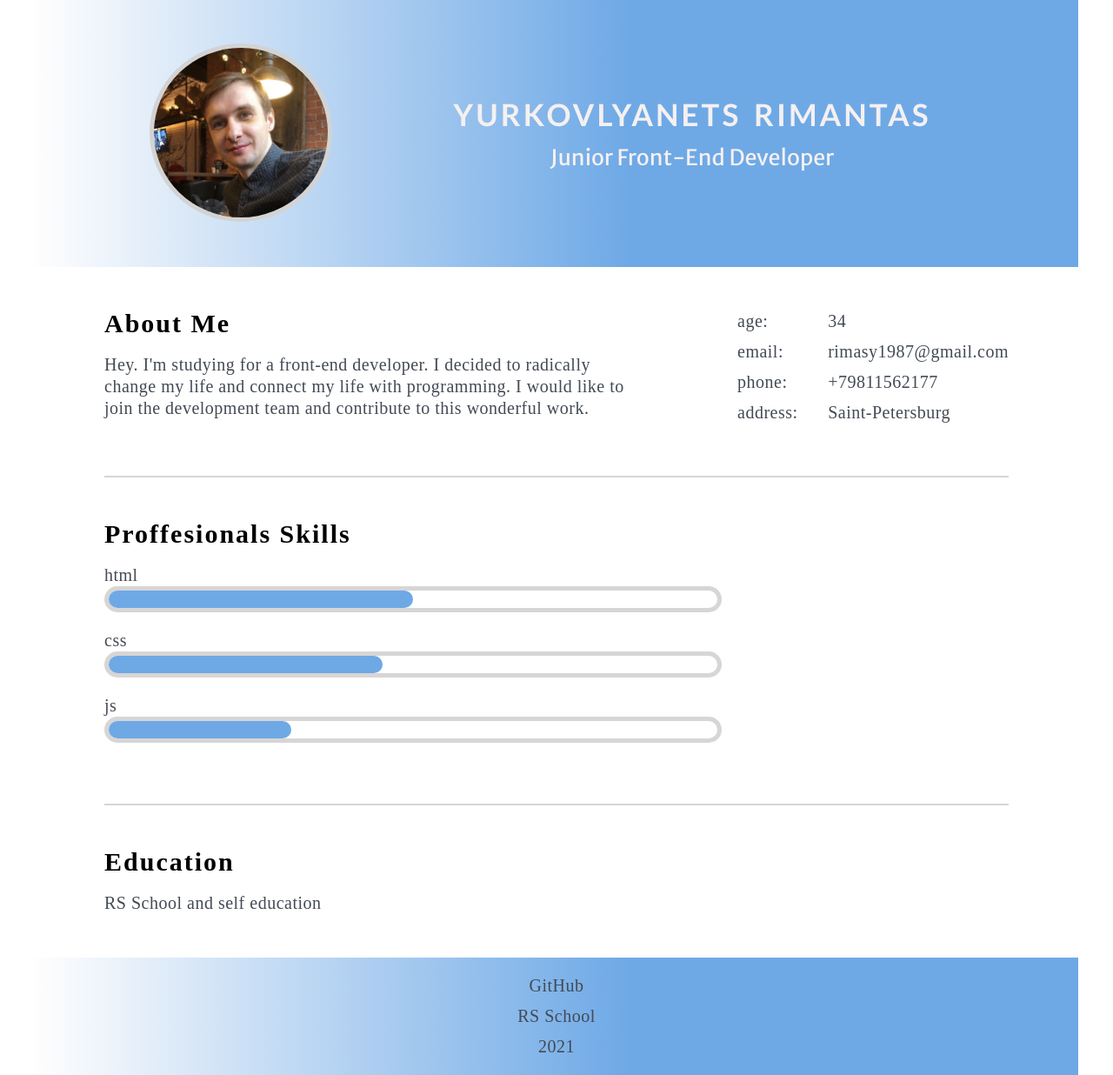
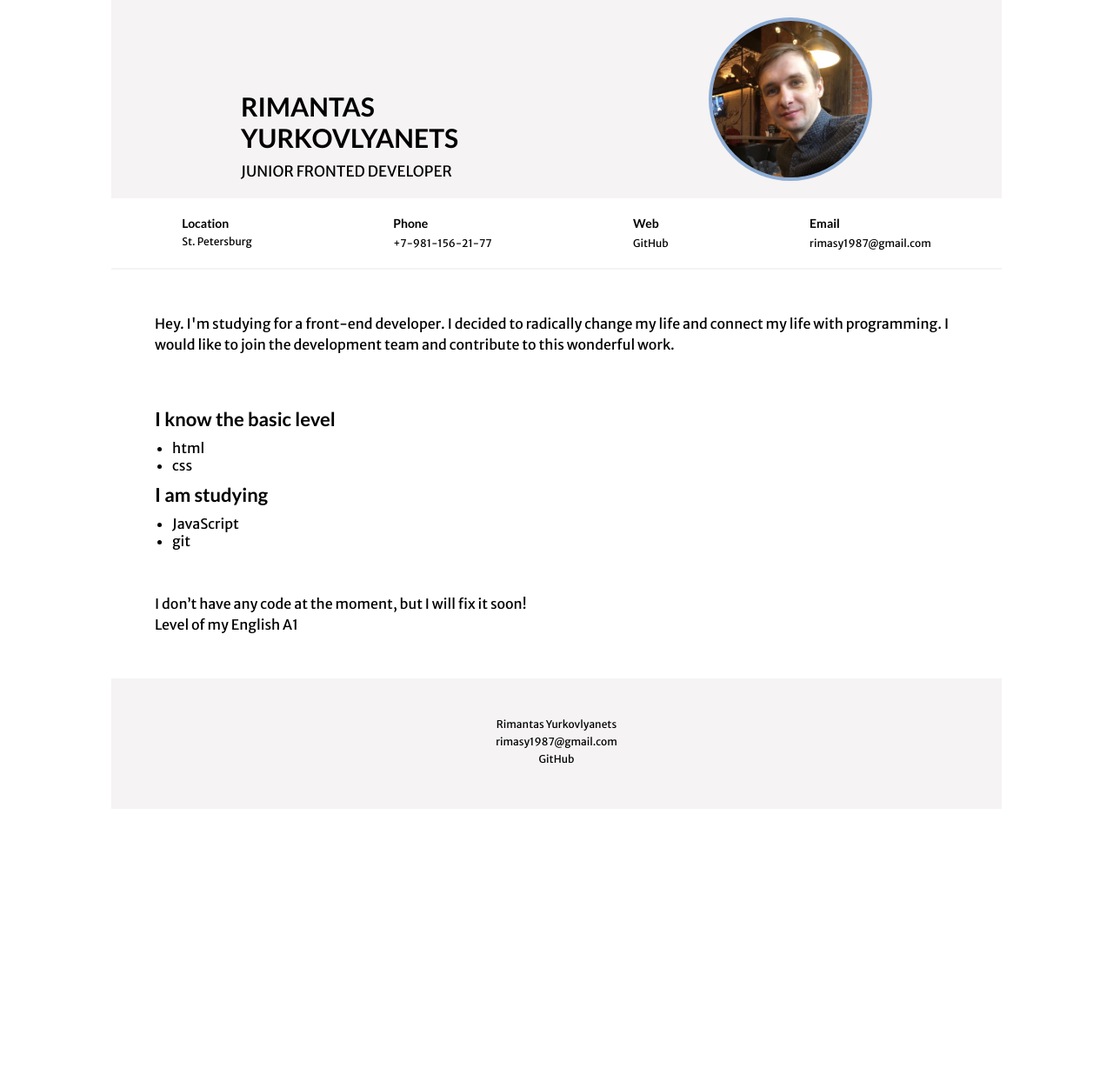
Before and after one commit to Jr-Rimas/rsschool-cv, a plain HTML site: page index.html in a window 1280 px wide. Shown: the whole page at 87% size. After the commit the page ends 930 px from the top, so only its background shows below. Drawn offline with Linux system fonts and the light colour scheme.

Commit message:
Revert "refactor: reright all cv"

```diff
--- a/index.html
+++ b/index.html
@@ -1,104 +1,62 @@
 <!DOCTYPE html>
 <html lang="en">
 <head>
-    <meta charset="UTF-8" />
-    <link rel="stylesheet" href="style.css" />
-    <meta name="viewport" content="width=device-width, initial-scale=1.0" />
-    <link
-      href="https://fonts.googleapis.com/css?family=Lato:700%7CMerriweather+Sans:400,700,900&display=swap"
-      rel="stylesheet"
-    />
+  <meta charset="UTF-8">
+  <link rel="stylesheet" href="style.css">
+  <meta name="viewport" content="width=device-width, initial-scale=1.0">
+  <link href="https://fonts.googleapis.com/css?family=Lato:700%7CMerriweather+Sans:400,700&display=swap" rel="stylesheet">
   <title>Resume</title>
 </head>
 <body>
   <header class="header">
-      <div class="wrapper">
-        <div class="header_wrapper">
-          <div class="header_photo">
-            <img
-              class="photo_cv"
-              src="./img/MyPhotoResume.jpg"
-              alt="myPhoto"
-              width="200"
-            />
+    <div class="title">
+      <h1 class="name">rimantas <br> yurkovlyanets</h1>
+      <h2 class="profession">junior fronted developer</h2>
     </div>
-          <div class="header_description">
-            <h1 class="title_header">Yurkovlyanets Rimantas</h1>
-            <h4 class="position">Junior Front-End Developer</h4>
+    <div class="photo">
+    </div>
+  </header>
+
+  <div class="contact">
+    <div class="location">
+      <h3 class="contact__h3">Location</h3>
+      <p class="contact__p">St. Petersburg</p>
+    </div>
+    <div class="phone">
+      <h3 class="contact__h3">Phone</h3>
+      <a href="tel:+79811562177" class="contact__p">+7-981-156-21-77</a>
+    </div>
+    <div class="git__hub">
+      <h3 class="contact__h3">Web</h3>
+      <a href="https://github.com/Jr-Rimas" target="blank" class="contact__p">GitHub</a>
+    </div>
+    <div class="email">
+      <h3 class="contact__h3">Email</h3>
+      <a href="mailto:rimasy1987@gmail.com" class="contact__p">rimasy1987@gmail.com</a>
     </div>
   </div>
-      </div>
-    </header>
-    <main>
-      <div class="wrapper">
-        <section class="about">
-          <div class="about_description">
-            <h2 class="title_about">About Me</h2>
-            <p class="text">
-              Hey. I'm studying for a front-end developer. I decided to
-              radically change my life and connect my life with programming. I
-              would like to join the development team and contribute to this
-              wonderful work.
+
+  <main class="main">
+    <p class="about">
+      Hey. I'm studying for a front-end developer. I decided to radically change my life and connect my life with programming. I would like to join the development team and contribute to this wonderful work.
     </p>
-          </div>
-          <div class="contacts">
-            <ul class="table_one">
-              <li><p>age:</p></li>
-              <li><p>email:</p></li>
-              <li><p>phone:</p></li>
-              <li><p>address:</p></li>
+    <h2 class="main__h2">I know the basic level</h2>
+    <ul class="list">
+      <li>html</li>
+      <li>css</li>
     </ul>
-            <ul class="table_two">
-              <li><p>34</p></li>
-              <li><p>rimasy1987@gmail.com</p></li>
-              <li><p>+79811562177</p></li>
-              <li><p>Saint-Petersburg</p></li>
+    <h2 class="main__h2">I am studying</h2>
+    <ul class="list">
+      <li>JavaScript</li>
+      <li>git</li>
     </ul>
-          </div>
-        </section>
-        <section class="skills">
-          <div class="skills_title">
-            <h2 class="title">Proffesionals Skills</h2>
-          </div>
-          <ul class="skills_list">
-            <li class="item_html skills_item">
-              <p>html</p>
-              <div class="scale-bar">
-                <div class="progress progress_html"></div>
-              </div>
-            </li>
-            <li class="item_css skills_item">
-              <p>css</p>
-              <div class="scale-bar">
-                <div class="progress progress_css"></div>
-              </div>
-            </li>
-            <li class="item_js skills_item">
-              <p>js</p>
-              <div class="scale-bar">
-                <div class="progress progress_js"></div>
-              </div>
-            </li>
-          </ul>
-        </section>
-        <section class="education">
-          <div class="education_description">
-            <h2 class="title_education">Education</h2>
-            <p class="text">RS School and self education</p>
-          </div>
-        </section>
-      </div>
+    <p class="about">I don’t have any code at the moment, but I will fix it soon! <br> Level of my English A1</p>
   </main>
-    <footer>
-      <div class="wrapper">
-        <div class="wrapper_footer">
-          <a href="https://github.com/Jr-Rimas" class="git_hub"
-            ><p>GitHub</p></a
-          >
-          <a href="https://rs.school/" class="school"><p>RS School</p></a>
-          <p class="scince">2021</p>
-        </div>
-      </div>
+
+  <footer class="footer">
+    <p class="footer__name">Rimantas Yurkovlyanets</p>
+    <a href="mailto:rimasy1987@gmail.com" class="footer__name">rimasy1987@gmail.com</a>
+    <a href="https://github.com/Jr-Rimas" target="blank" class="footer__name">GitHub</a>
   </footer>
 </body>
 </html>
--- a/style.css
+++ b/style.css
@@ -3,216 +3,119 @@ font-family: 'Merriweather Sans', sans-serif;
 font-family: 'Lato', sans-serif;
 */
 
-/*  reset css  */
-
-html, body, div, span, applet, object, iframe,
-h1, h2, h3, h4, h5, h6, p, blockquote, pre,
-a, abbr, acronym, address, big, cite, code,
-del, dfn, em, img, ins, kbd, q, s, samp,
-small, strike, strong, sub, sup, tt, var,
-b, u, i, center,
-dl, dt, dd, ol, ul, li,
-fieldset, form, label, legend,
-table, caption, tbody, tfoot, thead, tr, th, td,
-article, aside, canvas, details, embed,
-figure, figcaption, footer, header, hgroup,
-menu, nav, output, ruby, section, summary,
-time, mark, audio, video {
-	margin: 0;
-	padding: 0;
-	border: 0;
-	font-size: 100%;
-	font: inherit;
-	vertical-align: baseline;
-}
-/* HTML5 display-role reset for older browsers */
-article, aside, details, figcaption, figure,
-footer, header, hgroup, menu, nav, section {
-	display: block;
-}
-body {
-	line-height: 1;
-}
-ol, ul {
-	list-style: none;
-}
-blockquote, q {
-	quotes: none;
-}
-blockquote:before, blockquote:after,
-q:before, q:after {
-	content: '';
-	content: none;
-}
-table {
-	border-collapse: collapse;
-	border-spacing: 0;
+*{
+  margin: 0;
+  padding: 0;
 }
 
-a {
-  text-decoration: none;
+.header {
+  margin: 0 auto;
+  display: flex;
+  justify-content: space-around;
+  max-width: 1024px;
+  background-color: rgb(245, 243, 243);
 }
 
-/*  end reset css */
-
-html {
-  font-size: 10px;
+.title {
+  align-self: flex-end;
+  padding-bottom: 20px;
+  margin-left: 5px;
 }
 
-h1 {
-  font-size: 3.5rem;
-  font-weight: 700;
+.name {
+  text-transform: uppercase;
   font-family: 'Lato', sans-serif;
-  letter-spacing: 0.3rem;
-  word-spacing: 0.5rem;
-  text-transform: uppercase;
-  color: rgb(245, 240, 240);
+  font-size: 30px;
 }
 
-h2 {
-  font-size: 3rem;
-  font-weight: 700;
-  letter-spacing: 0.2rem;
+.profession {
+  margin-top: 10px;
+  text-transform: uppercase;
+  font-family: 'Merriweather Sans', sans-serif;
+  font-size: 17px;
+  font-weight: 400;
 }
 
-h4 {
-  font-size: 2.5rem;
+.photo {
+  margin: 20px 5px 20px 0;
+  width: 180px;
+  height: 180px;
+  align-self: center;
+  background-image: url(./img/MyPhotoResume.jpg);
+  background-repeat: no-repeat;
+  background-size: cover;
+  border: 4px solid rgb(143, 173, 212);
+  border-radius: 50%;
+}
+
+.contact {
+  display: flex;
+  justify-content: space-around;
+  max-width: 1024px;
+  margin: auto;
+  padding: 20px 0 20px 0;
+  border-bottom: 2px solid rgb(245, 243, 243);
+}
+
+.contact__h3 {
+  margin-bottom: 5px;
+  font-family: 'Lato', sans-serif;
+  font-size: 14px;
+}
+
+.contact__p {
+  font-family: 'Merriweather Sans', sans-serif;
+  font-size: 12px;
+  text-decoration: none;
+  color: black;
+}
+
+a:hover {
+  text-decoration: underline;
+  color: red;
+}
+
+.main {
+  display: flex;
+  flex-direction: column;
+  max-width: 1024px;
+  margin: auto;
+}
+
+.about {
+  margin: 50px;
   font-family: 'Merriweather Sans', sans-serif;
   font-weight: 400;
-  color: rgb(245, 240, 240);
+  line-height: 1.5;
 }
 
-p {
-  font-size: 2rem;
-  line-height: 2.5rem;
-  letter-spacing: 0.05rem;
-  color: #434a54;
+.main__h2 {
+  margin: 10px 0 10px 50px;
+  font-family: 'Lato', sans-serif;
+  font-size: 22px;
 }
 
-header, main, footer {
-  max-width: 1200px;
-  margin: 0 auto;
+.list {
+  margin: 0 0 0 70px;
+  font-family: 'Merriweather Sans', sans-serif;
+  font-size: 16px;
 }
 
-header, footer {
-  background: rgb(255,254,254);
-  background: linear-gradient(90deg, rgba(255,254,254,1) 0%, rgba(110,169,230,1) 57%);
-}
-
-.wrapper {
-  margin: 0 80px;
-}
-
-.header_wrapper {
-  display: flex;
-  justify-content: space-around;
-  padding: 50px 0;
-}
-
-.header_photo {
-  width: 20%;
-}
-
-.photo_cv {
-  border: solid 0.5rem lightgray;
-  border-radius: 100%;
-}
-
-
-.header_description {
-  width: 60%;
+.footer {
   display: flex;
   flex-direction: column;
   justify-content: center;
-  align-items: center;
+  max-width: 1024px;
+  height: 150px;
+  margin: 0 auto;
+  background-color: rgb(245, 243, 243);
 }
 
-.title_header {
-  padding-bottom: 20px;
+.footer__name {
+  align-self: center;
+  padding-bottom: 5px;
+  font-family: 'Merriweather Sans', sans-serif;
+  font-size: 12px;
+  text-decoration: none;
+  color: black;
 }
-
-.about{
-  display: flex;
-  justify-content: space-between;
-  padding: 50px 0;
-  border-bottom: 2px solid rgb(216, 213, 213);
-}
-
-.about_description {
-  width: 60%;
-}
-
-.title_about {
-  padding-bottom: 20px;
-}
-
-.contacts {
-  display: flex;
-  justify-content: space-between;
-  width: 30%;
-}
-
-.contacts>ul>li {
-  padding-bottom: 10px;
-}
-
-.skills {
-  padding: 50px 0;
-  border-bottom: 2px solid rgb(216, 213, 213);
-}
-
-.skills_title {
-  padding-bottom: 20px;
-}
-
-.skills_item {
-  padding-bottom: 20px;
-}
-
-.scale-bar {
-  max-width: 700px;
-  height: 20px;
-  border: 5px solid rgb(216, 213, 213);
-  border-radius: 15px;
-}
-
-.progress_html {
-  width: 50%;
-  height: 100%;
-  background-color: #6ea9e6;
-  border-radius: 10px;
-}
-
-.progress_css {
-  width: 45%;
-  height: 100%;
-  background-color: #6ea9e6;
-  border-radius: 10px;
-}
-
-
-.progress_js {
-  width: 30%;
-  height: 100%;
-  background-color: #6ea9e6;
-  border-radius: 10px;
-}
-
-.education {
-  padding: 50px 0;
-}
-
-.title_education {
-  padding-bottom: 20px;
-}
-
-.wrapper_footer {
-  display: flex;
-  flex-direction: column;
-  align-items: center;
-  padding: 20px 0;
-}
-
-.school {
-  margin: 10px 0;
-}
```
Lines whose indentation alone changed are shown as unchanged.
